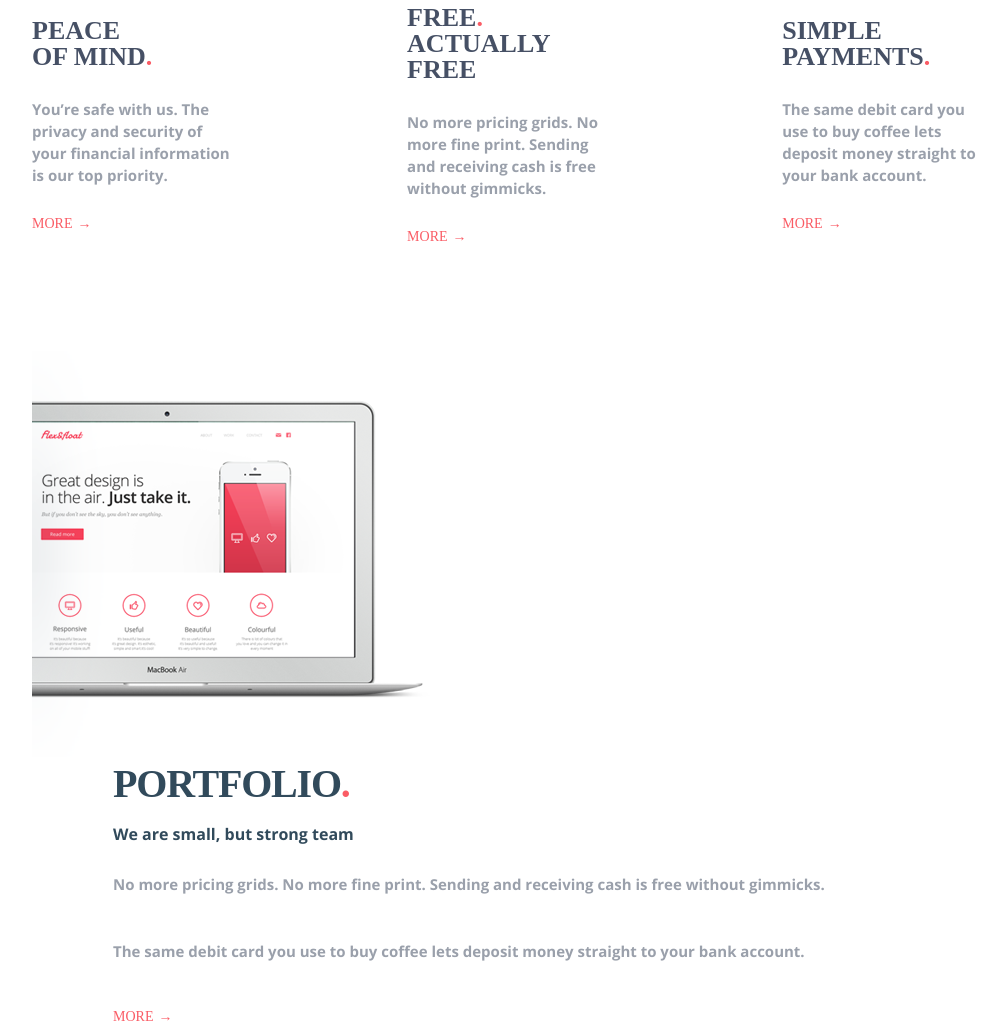
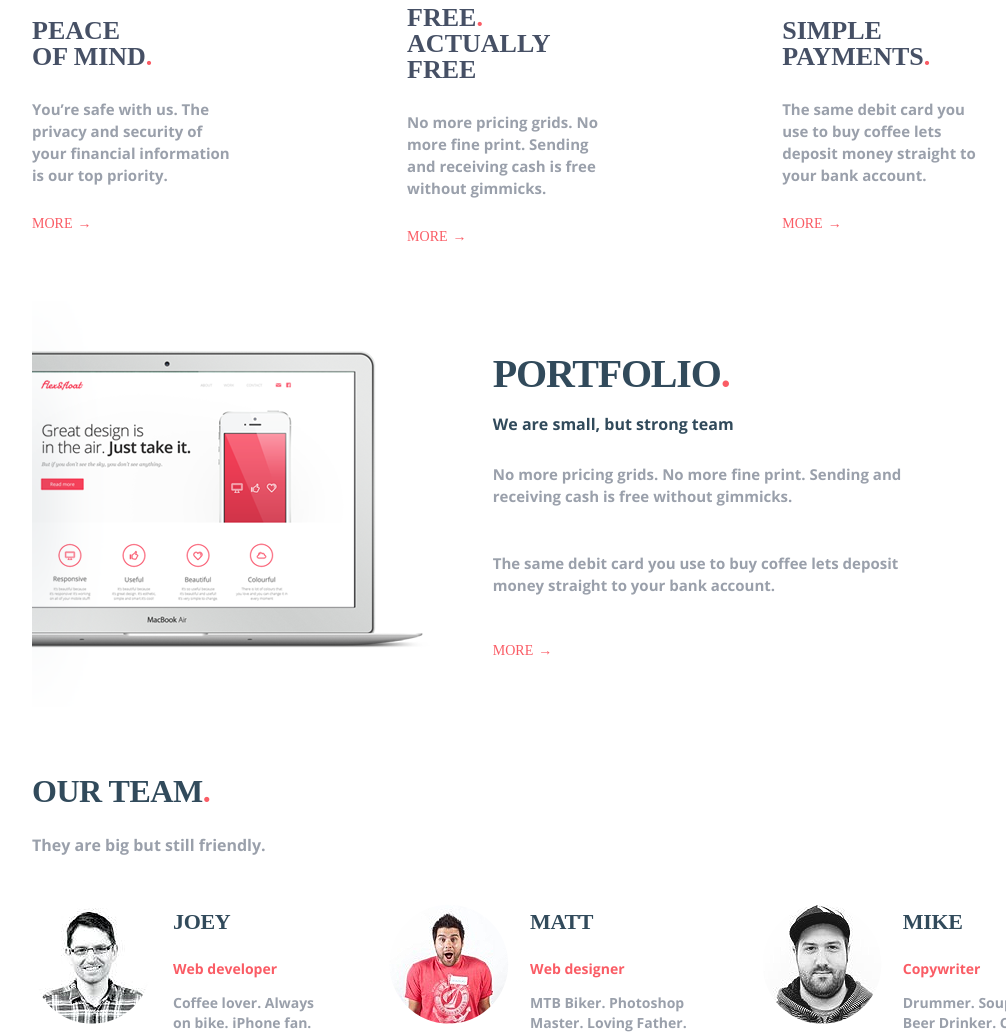
Before and after one commit to GH-Frontend-JS-9-online/Datsenko_hw_5, a website built with webpack: page src/html/views/index.html in a window 1280 px wide. Shown: the part 1238-2274 px from the top of the page, without its empty margins (96-1102 px from the left). Built offline with nearby package versions, Linux system fonts and the light colour scheme; files whose address does not match are found by name; a web font is replaced by a local one.

Commit message:
refactor hw5

```diff
--- a/src/sass/_portfolio.sass
+++ b/src/sass/_portfolio.sass
@@ -3,7 +3,7 @@
         @include flex-style(flex-start, center)
         padding: 104px 0
         .portfolio__offer
-            margin-left: 81px
+            //margin-left: 81px
             .portfolio__offer-title
                 @include text-decor(40px, 46px, 700, $light-black)
                 font-family: Montserrat
@@ -29,14 +29,21 @@
                 &::after
                     @include arrow
 
+@media screen and ( min-width:  1200px)
+    .portfolio
+        .portfolio__wrapper
+            justify-content: space-between
+            padding: 54px 0
+            .portfolio__offer
+                width: 40%
+                margin-right: 15%
 
 @media screen and ( max-width:  1199px)
     .portfolio
         .portfolio__wrapper
             padding: 54px 0
             .portfolio__offer
-                margin-left: 0
-                width: 40%
+                width: 30%
 
 @media screen and ( max-width:  768px)
     .portfolio
```
